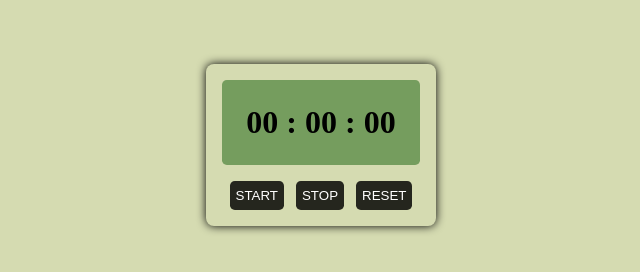
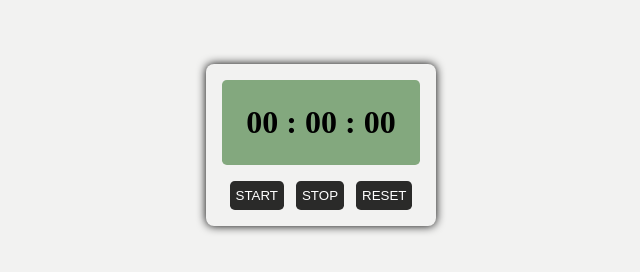
Before and after one commit to OlhaKhodakivska/stopwatch, a plain HTML site: page index.html in a window 1280 px wide. Shown: the whole page, without its empty margins (319-959 px from the left). Drawn offline with Linux system fonts and the light colour scheme.

Commit message:
Changes: background color

```diff
--- a/style.css
+++ b/style.css
@@ -1,5 +1,5 @@
 body {
-  background: rgba(145, 161, 50, 0.377);
+  background: rgba(223, 223, 218, 0.377);
   display: flex;
   justify-content: center;
 }
```
